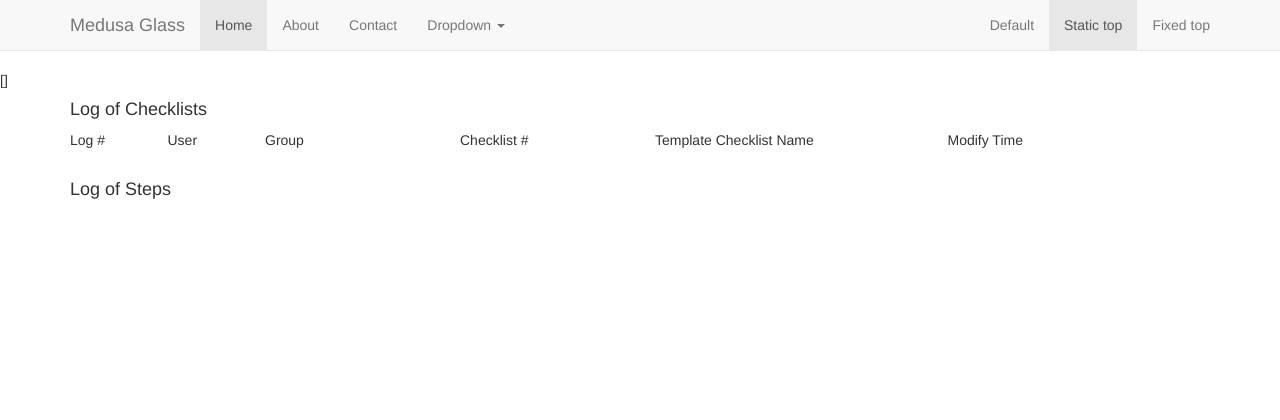
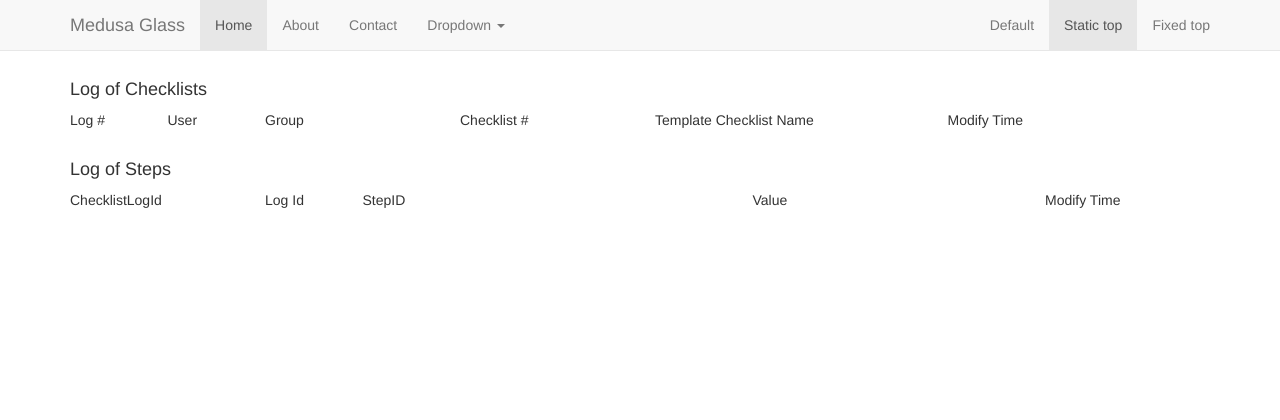
Before and after one commit to DarthYogurt/medusa_backend, a Django app: page /showLog/ in a window 1280 px wide. Shown: the top 420 px of the page. Run offline with Django 3.2, Linux system fonts and the light colour scheme; data that the repository does not hold is empty; some libraries are stand-ins or nearby versions.

Commit message:
logging step log to db working

```diff
--- a/soplog/views.py
+++ b/soplog/views.py
@@ -1,5 +1,8 @@
+import datetime
 from decimal import Context
 import json
+
+from itertools import chain
 
 from django.contrib.staticfiles.urls import staticfiles_urlpatterns
 from django.http import HttpResponse
@@ -7,17 +10,16 @@ from django.http.response import Http404, HttpResponse
 from django.template.base import Template
 from django.template.context import Context
 from django.template.loader import get_template, get_template
+from django.views.decorators.csrf import csrf_exempt
 
 
 from soplog.models import *
 
 
-
-from django.views.decorators.csrf import csrf_exempt
 @csrf_exempt
 def testPost(request):
     print "--------------------"
-    #print request.body
+    print request.body
     print request.FILES
     print "--------------------"
     return HttpResponse("Post exchange complete" + str(request.FILES))
@@ -36,18 +38,66 @@ def upload(request):
     #here to fake Json input of file and ect.
 
     print request.FILES
+    json = {
+        "userId": 1,
+        "groupId": 1,
+        "checklistId":1,
+        "steps":[
+            {"stepId": 1, "stepType": "bool", "value": "true"},
+            {"stepId": 2, "stepType": "double", "value": 2},
+            {"stepId": 3, "stepType": "text", "value": "Round red and green"},
+            {"stepId": 4, "stepType": "bool", "value": "false"},
+        ]
+    }
+
+    userId = json['userId']
+    groupId = json['groupId']
+    checklistId = json['checklistId']
+    steps = json['steps']
+
+    newLog = LogChecklist(
+                          checklist= Checklist.objects.get(id=checklistId),
+                          modifyTime=datetime.datetime.today()
+                          )
+    newLog.save()
+
+    for row in steps:
+        if row['stepType'] == "bool":
+            newBool = LogBool(
+                              checklistLog = LogChecklist.objects.get(id=newLog.id),
+                              step = ChecklistStep.objects.get(id=row['stepId']),
+                              value = row['value'],
+                              modifyTime=datetime.datetime.today()
+                              )
+            newBool.save()
+        elif row['stepType'] == "double":
+            newDouble = LogDouble(
+                                  checklistLog = LogChecklist.objects.get(id=newLog.id),
+                                  step = ChecklistStep.objects.get(id=row['stepId']),
+                                  value = row['value'],
+                                  modifyTime=datetime.datetime.today()
+                                  )
+            newDouble.save()
+        elif row['stepType'] == "text":
+            newText = LogText(
+                              checklistLog = LogChecklist.objects.get(id=newLog.id),
+                              step = ChecklistStep.objects.get(id=row['stepId']),
+                              value = row['value'],
+                              modifyTime=datetime.datetime.today()
+                              )
+            newText.save()
+
+    #cl = LogChecklist(checklist=Checklist.objects)
 
 
-    return HttpResponse("Post Exchange Completed")
+    return HttpResponse(userId)
 
 
 
 def showLog(request):
-
     variables = {}
-
     variables['checklistLog'] = []
-    log = LogChecklist.objects.all()
+    log = LogChecklist.objects.order_by('modifyTime').reverse()[:10]
     for item in log:
         temp = {}
         temp['id'] = item.id
@@ -57,15 +107,23 @@ def showLog(request):
         variables['checklistLog'].append(temp)
 
     variables['stepLog'] = []
-    boolStep = LogBool.objects.all()
-    for item in boolStep:
+    boolStep = LogBool.objects.order_by('id').reverse()[:50]
+    doubleStep = LogDouble.objects.order_by('id').reverse()[:50]
+    textStep = LogText.objects.order_by('id').reverse()[:50]
+    True
+
+    for item in list(chain(boolStep, doubleStep, textStep)):
         temp = {}
         temp['id'] = item.id
-        temp['checklistLogId'] = item.checklistLog
+        temp['checklistLogId'] = item.checklistLog.id
         temp['stepId'] = item.step
         temp['value'] = item.value
         temp['modifyTime'] = item.modifyTime
         variables['stepLog'].append(temp)
+
+    variables['stepLog'] = sorted(variables['stepLog'][:30], key=lambda k: k['checklistLogId'], reverse=True)
+    True
+
 
     t = get_template('showLog.html')
     c = Context(variables)
--- a/templates/showLog.html
+++ b/templates/showLog.html
@@ -3,7 +3,6 @@
 {% block content %}
 
 
-{{ stepLog }}
 
 <div class="container">
     <div class = "row">
@@ -39,10 +38,18 @@
 	<div class="row">
     	<div class="col-md-8"> <h4> Log of Steps </h4></div>
     </div>
+    <div class="row">
+    	<div class="col-md-2"> ChecklistLogId </div>
+        <div class="col-md-1"> Log Id </div>
+        <div class="col-md-4"> StepID </div>
+        <div class="col-md-3"> Value</div>
+        <div class="col-md-2"> Modify Time </div>
+    </div>
     {% for item in stepLog %}
 	<div class = "row">
+        <div class="col-md-2"> #{{ item.checklistLogId }} </div>
     	<div class="col-md-1"> #{{ item.id }} </div>
-        <div class="col-md-2"> #{{ item.checklistLogId }} </div>
+
         <div class="col-md-4"> #{{ item.stepId }} </div>
         <div class="col-md-3"> {{ item.value }} </div>
         <div class="col-md-2"> {{ item.modifyTime }} </div>
```
Also changed, not shown: soplog/models.py (+11 -8 lines), soplog/migrations/0014_auto_20140108_1626.py (added), soplog/migrations/0015_auto_20140108_1636.py (added), soplog/migrations/0016_auto_20140108_1637.py (added), soplog/migrations/0017_auto_20140108_1640.py (added).
